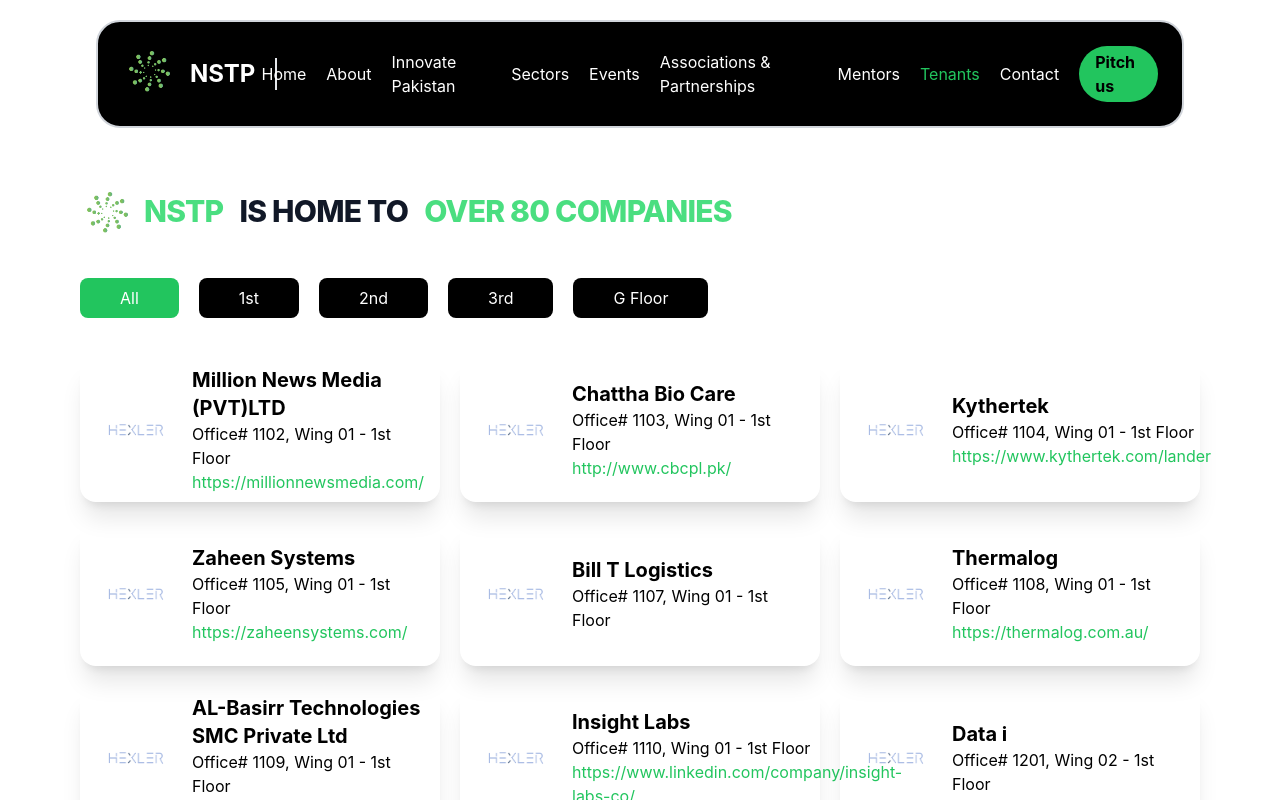
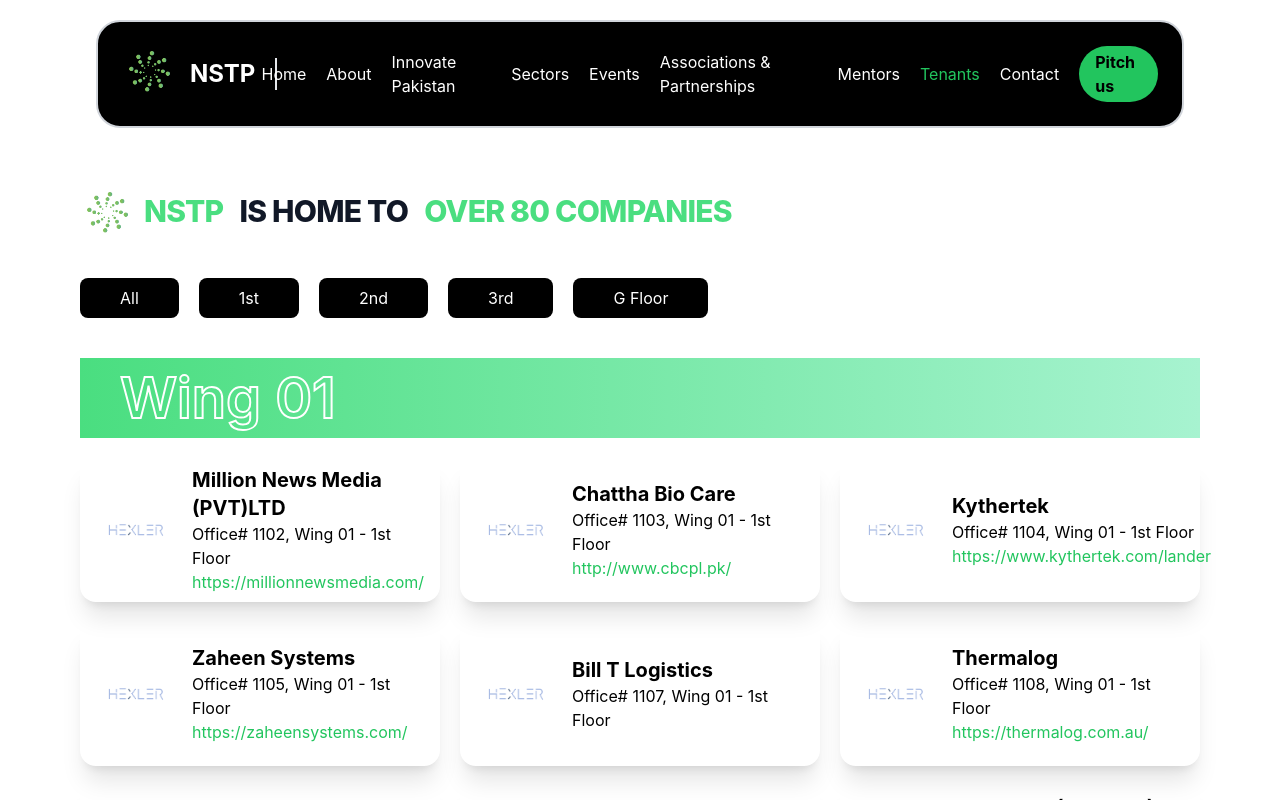
Before and after one commit to Sohaib-Ahmed869/NSTP, a React (Create React App) app: page /tenants in a window 1280 px wide. Shown: the top 800 px of the page. Built offline with nearby package versions, Linux system fonts and the light colour scheme.

Commit message:
tenants page

```diff
--- a/src/App.css
+++ b/src/App.css
@@ -26,6 +26,14 @@
   -webkit-text-stroke-color: rgb(194, 247, 204); /* Stroke color */
   text-stroke-width: 0.5px; /* Stroke width for other browsers */
   text-stroke-color: white; /* Stroke color for other browsers */
+}
+
+.hollow-text4 {
+  font-size: 3.5rem; /* Adjust size as needed */
+  font-weight: 600; /* Keep the text bold */
+  color: transparent; /* Make the text itself transparent */
+  -webkit-text-stroke-width: 2px; /* Stroke width */
+  -webkit-text-stroke-color: rgb(255, 255, 255); /* Stroke color */
 }
 
 @keyframes fadeIn {
--- a/src/Tenants/tenants.js
+++ b/src/Tenants/tenants.js
@@ -4,15 +4,26 @@
 import hexlerLogo from "../Assets/Hexler Logo.png";
 
 const Tenants = () => {
-  //get the wings from the data
-  const [wings, setWings] = useState([]);
-
-  const [activeWing, setActiveWing] = useState("All");
+  //get the floors from the data
+  const [floors, setFloors] = useState([]);
+  const [activeFloor, setActiveFloor] = useState("All");
 
   useEffect(() => {
-    const wings = data.map((tenant) => tenant.floor);
-    setWings([...new Set(wings)]);
+    const floors = data.map((tenant) => tenant.floor);
+    setFloors([...new Set(floors)]);
   }, []);
+
+  // Group tenants by wing
+  const groupedTenants = data.reduce((acc, tenant) => {
+    if (tenant.floor === activeFloor || activeFloor === "All") {
+      if (!acc[tenant.wing]) {
+        acc[tenant.wing] = [];
+      }
+      acc[tenant.wing].push(tenant);
+    }
+    return acc;
+  }, {});
+
   return (
     <div className="p-20 mt-28">
       <h1 className="mb-10 text-3xl font-extrabold leading-none tracking-tight text-gray-900 text-center flex gap-4">
@@ -23,30 +34,43 @@
       </h1>
       <button
         className={`bg-black text-white p-2 px-10 rounded-lg mr-5 ${
-          activeWing === "All" ? "bg-green-500" : "hover:bg-green-500"
+          activeFloor === "All" ? "bg-[#4ade80]" : "hover:bg-[#4ade80]"
         }`}
-        onClick={() => setActiveWing("All")}
+        onClick={() => setActiveFloor("All")}
       >
         All
       </button>
       {
-        //display the wings
-        wings.map((wing) => (
+        //display the floors
+        floors.map((floor) => (
           <button
+            key={floor}
             className={`bg-black text-white p-2 px-10 rounded-lg mr-5 ${
-              activeWing === wing ? "bg-green-500" : "hover:bg-green-500"
+              activeFloor === floor ? "bg-[#4ade80]" : "hover:bg-[#4ade80]"
             }`}
-            onClick={() => setActiveWing(wing)}
+            onClick={() => setActiveFloor(floor)}
           >
-            {wing}
+            {floor}
           </button>
         ))
       }
-      <div className="grid grid-cols-3 gap-5 items-center mt-10">
-        {data.map(
-          (tenant) =>
-            (tenant.floor === activeWing || activeWing === "All") && (
-              <div className="flex items-center gap-4 p-4 rounded-2xl shadow-xl h-36">
+      <div className="mt-10">
+        {Object.keys(groupedTenants).map((wing) => (
+          <div key={wing} className="mb-10">
+            <div
+              className="flex items-center w-full h-20 mb-5"
+              style={{
+                background: "linear-gradient(to right, #4ade80, #a7f3d0)",
+              }}
+            >
+              <h2 className="text-2xl ml-10 mb-0 hollow-text4">{wing}</h2>
+            </div>
+            <div className="grid grid-cols-3 gap-5 items-center">
+              {groupedTenants[wing].map((tenant) => (
+                <div
+                  key={tenant.name}
+                  className="flex items-center gap-4 p-4 rounded-2xl shadow-xl h-36"
+                >
                   <img
                     src={hexlerLogo}
                     alt="tenant"
@@ -70,8 +94,10 @@
                     )}
                   </div>
                 </div>
-            )
-        )}
+              ))}
+            </div>
+          </div>
+        ))}
       </div>
     </div>
   );
```
Lines whose indentation alone changed are shown as unchanged.
